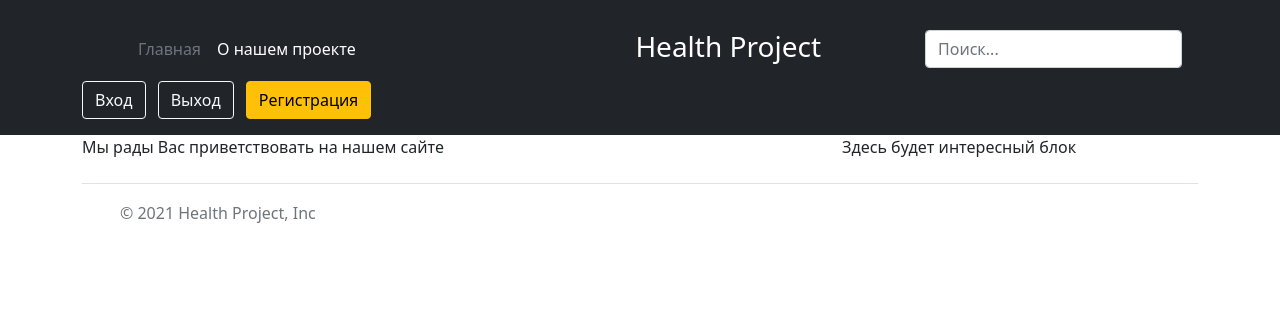
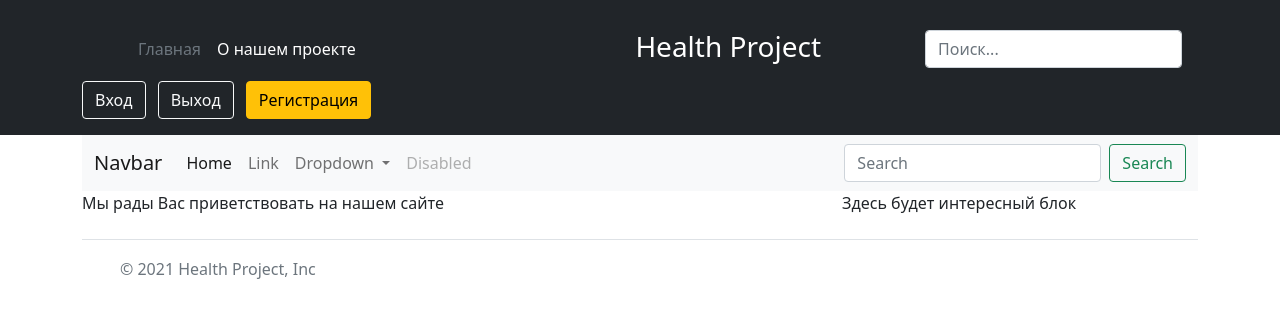
Before and after one commit to TheMihMih/health_project, a Flask app: page / in a window 1280 px wide. Shown: the top 318 px of the page. Run offline with Flask 2, Linux system fonts and the light colour scheme.

Commit message:
made template inheritanse and news dropdown

```diff
--- a/webapp/news/views.py
+++ b/webapp/news/views.py
@@ -11,20 +11,20 @@ def index():
     page_title = "Главная страница"
     text = """Мы рады Вас приветствовать на нашем сайте """
     text2 = """Здесь будет интересный блок """
-    return render_template("index.html", page_title=page_title, text=text, text2=text2)
+    return render_template("news/index.html", page_title=page_title, text=text, text2=text2)
 
 
 @blueprint.route("/about")
 def about():
     page_title = "Наш проект"
-    return render_template("about.html", page_title=page_title)
+    return render_template("news/about.html", page_title=page_title)
 
 
 @blueprint.route("/news")
 def display_news():
     title = "Новости Python"
     news_list = BDConnector.query.order_by(BDConnector.id.desc()).all()
-    return render_template("news.html", page_title=title, news_list=news_list)
+    return render_template("news/news.html", page_title=title, news_list=news_list)
 
 
 @blueprint.route("/news/<int:news_id>", methods=["GET"])
@@ -32,5 +32,5 @@ def news(news_id):
     news_context = BDConnector.query.filter(BDConnector.id == news_id).first()
     page_title = news_context.title
     return render_template(
-        "news_id.html", page_title=page_title, news_context=news_context
+        "news/news_id.html", page_title=page_title, news_context=news_context
     )
--- a/webapp/templates/base.html
+++ b/webapp/templates/base.html
@@ -39,8 +39,13 @@
     </div>
     </header>
 
+
+
     <div class="b-example-divider"></div>
     <div class="container">
+
+    {% include 'menu.html'%}
+
     {% with messages = get_flashed_messages() %}
         {% if messages %}
           <div class="alert alert-warning" role="alert">
--- /dev/null
+++ b/webapp/templates/menu.html
@@ -0,0 +1,36 @@
+<nav class="navbar navbar-expand-lg navbar-light bg-light">
+  <div class="container-fluid">
+    <a class="navbar-brand" href="#">Navbar</a>
+    <button class="navbar-toggler" type="button" data-bs-toggle="collapse" data-bs-target="#navbarSupportedContent" aria-controls="navbarSupportedContent" aria-expanded="false" aria-label="Toggle navigation">
+      <span class="navbar-toggler-icon"></span>
+    </button>
+    <div class="collapse navbar-collapse" id="navbarSupportedContent">
+      <ul class="navbar-nav me-auto mb-2 mb-lg-0">
+        <li class="nav-item">
+          <a class="nav-link active" aria-current="page" href="#">Home</a>
+        </li>
+        <li class="nav-item">
+          <a class="nav-link" href="#">Link</a>
+        </li>
+        <li class="nav-item dropdown">
+          <a class="nav-link dropdown-toggle" href="#" id="navbarDropdown" role="button" data-bs-toggle="dropdown" aria-expanded="false">
+            Dropdown
+          </a>
+          <ul class="dropdown-menu" aria-labelledby="navbarDropdown">
+            <li><a class="dropdown-item" href="#">Action</a></li>
+            <li><a class="dropdown-item" href="#">Another action</a></li>
+            <li><hr class="dropdown-divider"></li>
+            <li><a class="dropdown-item" href="#">Something else here</a></li>
+          </ul>
+        </li>
+        <li class="nav-item">
+          <a class="nav-link disabled" href="#" tabindex="-1" aria-disabled="true">Disabled</a>
+        </li>
+      </ul>
+      <form class="d-flex">
+        <input class="form-control me-2" type="search" placeholder="Search" aria-label="Search">
+        <button class="btn btn-outline-success" type="submit">Search</button>
+      </form>
+    </div>
+  </div>
+</nav>
--- a/webapp/user/views.py
+++ b/webapp/user/views.py
@@ -14,7 +14,7 @@ def login():
         return redirect(url_for('news.index'))
     title = "Авторизация"
     login_form = LoginForm()
-    return render_template('login.html', page_title=title, form=login_form)
+    return render_template('user/login.html', page_title=title, form=login_form)
 
 @blueprint.route('/process-login', methods=['POST'])
 def process_login():
@@ -49,4 +49,4 @@ def registr():
         password = password2
     if username and password and email:
         create_and_add_user(username, email, password)
-    return render_template("registr.html", form=reg_form)
+    return render_template("user/registr.html", form=reg_form)
```
Also changed, not shown: webapp/templates/admin/create_news.html (renamed from webapp/templates/create_news.html), webapp/templates/news/about.html (renamed from webapp/templates/about.html), webapp/templates/news/index.html (renamed from webapp/templates/index.html), webapp/templates/news/news.html (renamed from webapp/templates/news.html), webapp/templates/news/news_id.html (renamed from webapp/templates/news_id.html), webapp/templates/user/login.html (renamed from webapp/templates/login.html), webapp/templates/user/registr.html (renamed from webapp/templates/registr.html).
